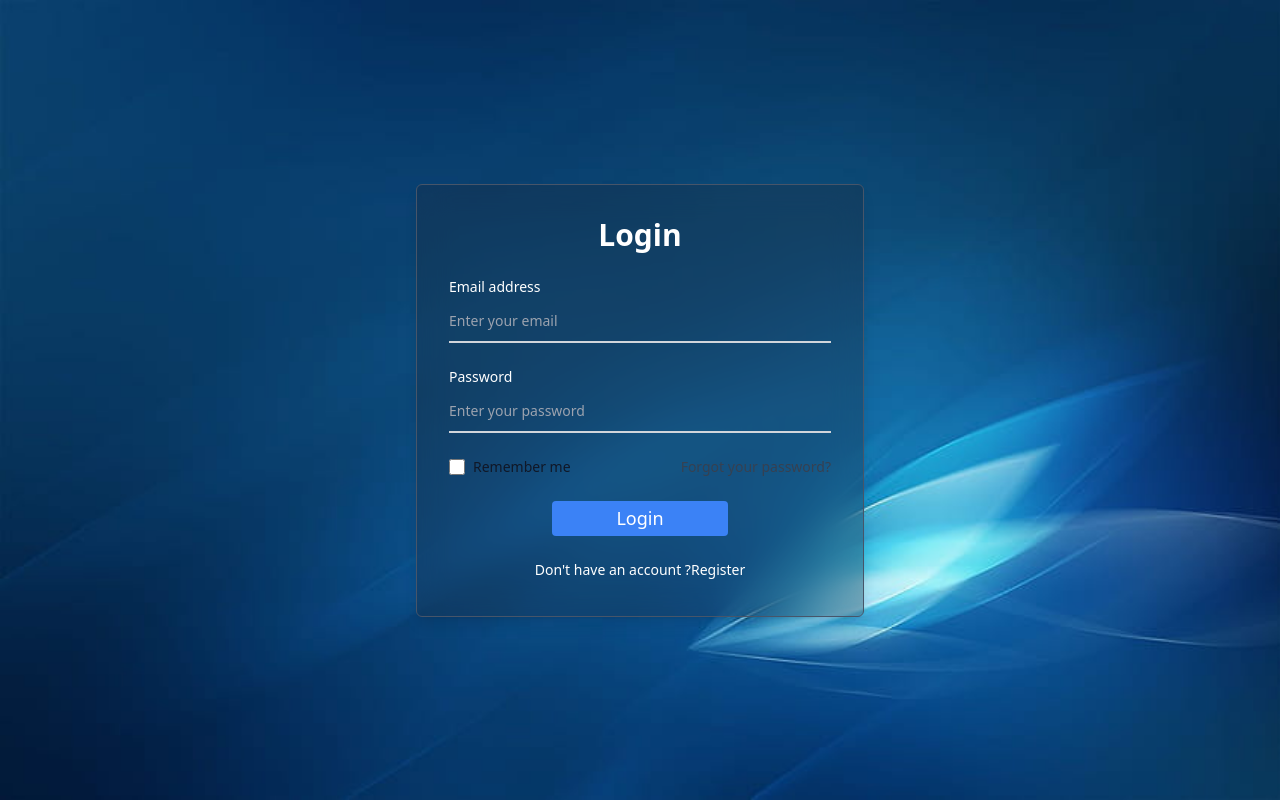
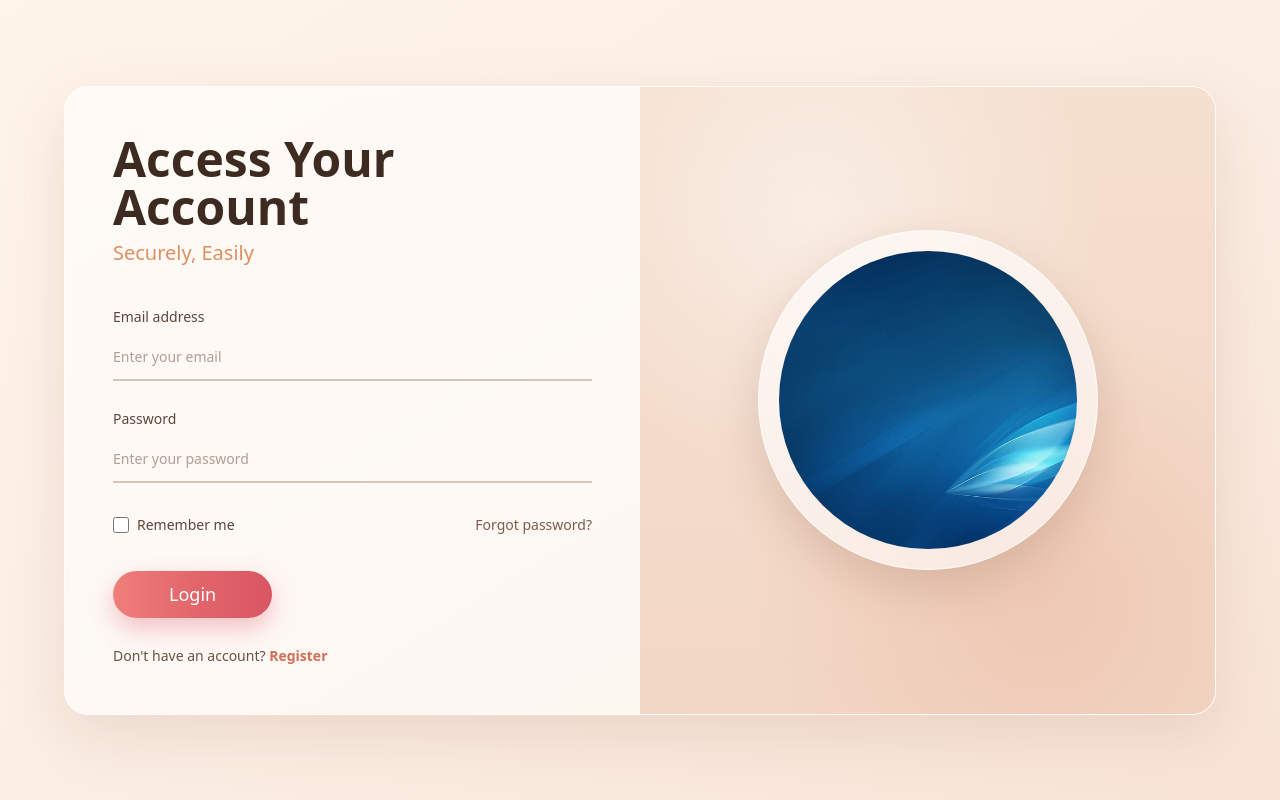
Before and after one commit to pravin-kavthale/Valley-360-Smart-Parking-Platform, a React (Vite) app in the folder my-project/: page /Login in a window 1280 px wide. Built offline with nearby package versions, Linux system fonts and the light colour scheme; a web font is replaced by a local one.

Commit message:
Revamp login component with enhanced styling and layout

```diff
--- a/my-project/src/Components/LoginAndRegistation/Login.jsx
+++ b/my-project/src/Components/LoginAndRegistation/Login.jsx
@@ -56,24 +56,17 @@ const Login = () => {
   };
 
   return (
-    <div
-      className="min-h-screen bg-gray-100 flex items-center justify-center"
-      style={{
-        backgroundImage: `url(${backgroundImage})`,
-        backgroundSize: 'cover',
-        backgroundPosition: 'center',
-      }}
-    >
-      <div className="bg-slate-800 border border-slate-600 rounded-md p-8 shadow-lg backdrop-filter backdrop-blur-lg bg-opacity-30 max-w-md w-full">
-        <h2 className="text-3xl font-bold text-center mb-6 text-white">Login</h2>
-        <form onSubmit={handleSubmit} className="space-y-6">
-          {error && <p className="text-red-500 text-center">{error}</p>}
+    <div className="min-h-screen w-full bg-gradient-to-br from-[#fff4ea] via-[#fbeee4] to-[#f8e3d5] flex items-center justify-center px-4 py-8 sm:px-6 lg:px-10">
+      <div className="w-full max-w-6xl grid grid-cols-1 lg:grid-cols-2 rounded-3xl bg-white/60 backdrop-blur-sm shadow-[0_20px_60px_rgba(168,118,92,0.18)] overflow-hidden border border-white/50">
+        <div className="p-7 sm:p-10 lg:p-12 flex flex-col justify-center animate-in fade-in duration-700">
+          <h2 className="text-4xl sm:text-5xl font-bold text-[#3d2a21] leading-tight">Access Your Account</h2>
+          <p className="mt-2 text-lg sm:text-xl font-medium text-[#df8f5f]">Securely, Easily</p>
 
-          <div className='relative mb-4'>
-            <label
-              htmlFor="email"
-              className="block text-sm text-white mb-1"
-            >
+          <form onSubmit={handleSubmit} className="mt-10 space-y-7">
+            {error && <p className="text-red-500 text-sm text-center">{error}</p>}
+
+            <div className="relative">
+              <label htmlFor="email" className="block text-sm text-[#5c463b] mb-2">
                 Email address
               </label>
               <input
@@ -83,17 +76,14 @@ const Login = () => {
                 value={user.email}
                 onChange={handleChange}
                 required
-              className="block w-full py-2.5 px-0 text-sm text-white bg-transparent border-0 border-b-2 border-gray-300 appearance-none focus:outline-none focus:ring-0 focus:border-blue-600"
+                className="block w-full py-3 px-0 text-sm text-[#3d2a21] bg-transparent border-0 border-b-2 border-[#d8c5b8] appearance-none focus:outline-none focus:ring-0 focus:border-[#de8d69] placeholder:text-[#8f7869]/70 transition-colors duration-300"
                 placeholder="Enter your email"
-              style={{ caretColor: 'white' }}
+                style={{ caretColor: '#3d2a21' }}
               />
             </div>
 
-          <div className='relative mb-4'>
-            <label
-              htmlFor="password"
-              className="block text-sm text-white mb-1"
-            >
+            <div className="relative">
+              <label htmlFor="password" className="block text-sm text-[#5c463b] mb-2">
                 Password
               </label>
               <input
@@ -103,51 +93,62 @@ const Login = () => {
                 value={user.password}
                 onChange={handleChange}
                 required
-              className="block w-full py-2.5 px-0 text-sm text-white bg-transparent border-0 border-b-2 border-gray-300 appearance-none focus:outline-none focus:ring-0 focus:border-blue-600"
+                className="block w-full py-3 px-0 text-sm text-[#3d2a21] bg-transparent border-0 border-b-2 border-[#d8c5b8] appearance-none focus:outline-none focus:ring-0 focus:border-[#de8d69] placeholder:text-[#8f7869]/70 transition-colors duration-300"
                 placeholder="Enter your password"
-              style={{ caretColor: 'white' }}
+                style={{ caretColor: '#3d2a21' }}
               />
             </div>
 
-          <div className="flex items-center justify-between">
+            <div className="flex items-center justify-between gap-4 pt-1">
               <div className="flex items-center">
                 <input
                   id="remember-me"
                   name="remember-me"
                   type="checkbox"
-                className="h-4 w-4 text-indigo-600 focus:ring-indigo-500 border-gray-300 rounded"
+                  className="h-4 w-4 text-[#d8705a] focus:ring-[#e3a17a] border-[#cfb7a8] rounded"
                 />
-              <label
-                htmlFor="remember-me"
-                className="ml-2 text-sm text-gray-900"
-              >
+                <label htmlFor="remember-me" className="ml-2 text-sm text-[#5c463b]">
                   Remember me
                 </label>
               </div>
 
               <div className="text-sm">
-              <a href="#" className="font-medium text-gray-700 hover:text-gray-800">
-                Forgot your password?
+                <a href="#" className="font-medium text-[#7a5c4e] hover:text-[#5a4035] transition-colors duration-200">
+                  Forgot password?
                 </a>
               </div>
             </div>
-          <div className="flex justify-center items-center mt-6">
+
+            <div className="pt-2">
               <button
                 type="submit"
-            className="text-[18px] rounded bg-blue-500 py-1 px-16 hover:bg-blue-600 transition-colors
-            duration-300 text-white">
+                className="w-full sm:w-auto text-[18px] rounded-full bg-gradient-to-r from-[#ef7f7b] via-[#e3666b] to-[#d95563] py-2.5 px-14 text-white shadow-[0_10px_25px_rgba(217,85,99,0.35)] hover:scale-[1.02] transition-all duration-300"
+              >
                 Login
               </button>
             </div>
-          <div className="flex justify-center items-center mt-6">
-            <span className="block text-sm text-white mb-1">Don't have an account ?
-            <a href="/SignUp" className="font-medium text-white-700 hover:text-white-800">
+
+            <div>
+              <span className="block text-sm text-[#6a5144]">
+                Don&apos;t have an account?{' '}
+                <a href="/SignUp" className="font-semibold text-[#d06f56] hover:text-[#b85d48] transition-colors duration-200">
                   Register
                 </a>
               </span>
-
             </div>
           </form>
+        </div>
+
+        <div className="relative hidden lg:flex items-center justify-center p-12 bg-gradient-to-b from-[#f5dfcf] to-[#f2d7c6]">
+          <div className="absolute inset-0 bg-[radial-gradient(circle_at_30%_20%,rgba(255,255,255,0.45),transparent_45%),radial-gradient(circle_at_70%_80%,rgba(222,141,105,0.22),transparent_45%)]" />
+          <div className="relative h-[340px] w-[340px] rounded-full bg-white/60 shadow-[0_18px_45px_rgba(124,82,58,0.2)] border border-white/70 p-5 flex items-center justify-center">
+            <img
+              src={backgroundImage}
+              alt="Parking illustration"
+              className="h-full w-full object-cover rounded-full"
+            />
+          </div>
+        </div>
       </div>
     </div>
   );
```
Lines whose indentation alone changed are shown as unchanged.
